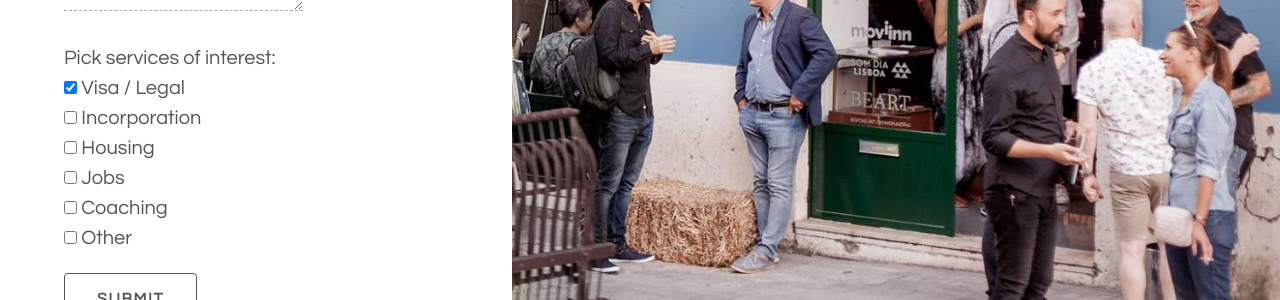
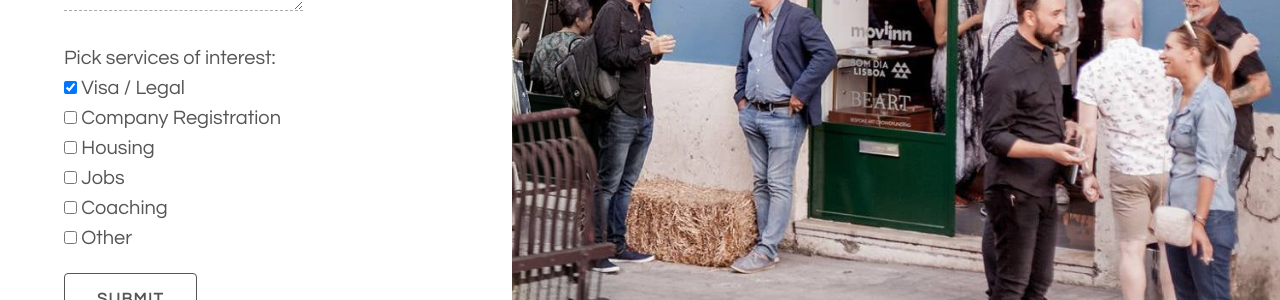
Before and after one commit to Moviinn/moviinn.github.io, a Jekyll site: the page built from en/index.md, in a window 1280 px wide and 900 px high, scrolled down 5521 px. Shown: the part 446-746 px from the top of the window. Built offline with Jekyll 4.4.1, drawn with Linux system fonts in a browser that asks for light colours; nearby versions of some CDN libraries.

Commit message:
s/incorporation/company reg.

```diff
--- a/en/content/contact.html
+++ b/en/content/contact.html
@@ -31,7 +31,7 @@
           <input type="checkbox" value="1" name="fields[services][]" checked="true"> Visa / Legal
         </label>
         <label class="db">
-          <input type="checkbox" value="2" name="fields[services][]"> Incorporation
+          <input type="checkbox" value="2" name="fields[services][]"> Company Registration
         </label>
         <label class="db">
           <input type="checkbox" value="3" name="fields[services][]"> Housing
```
